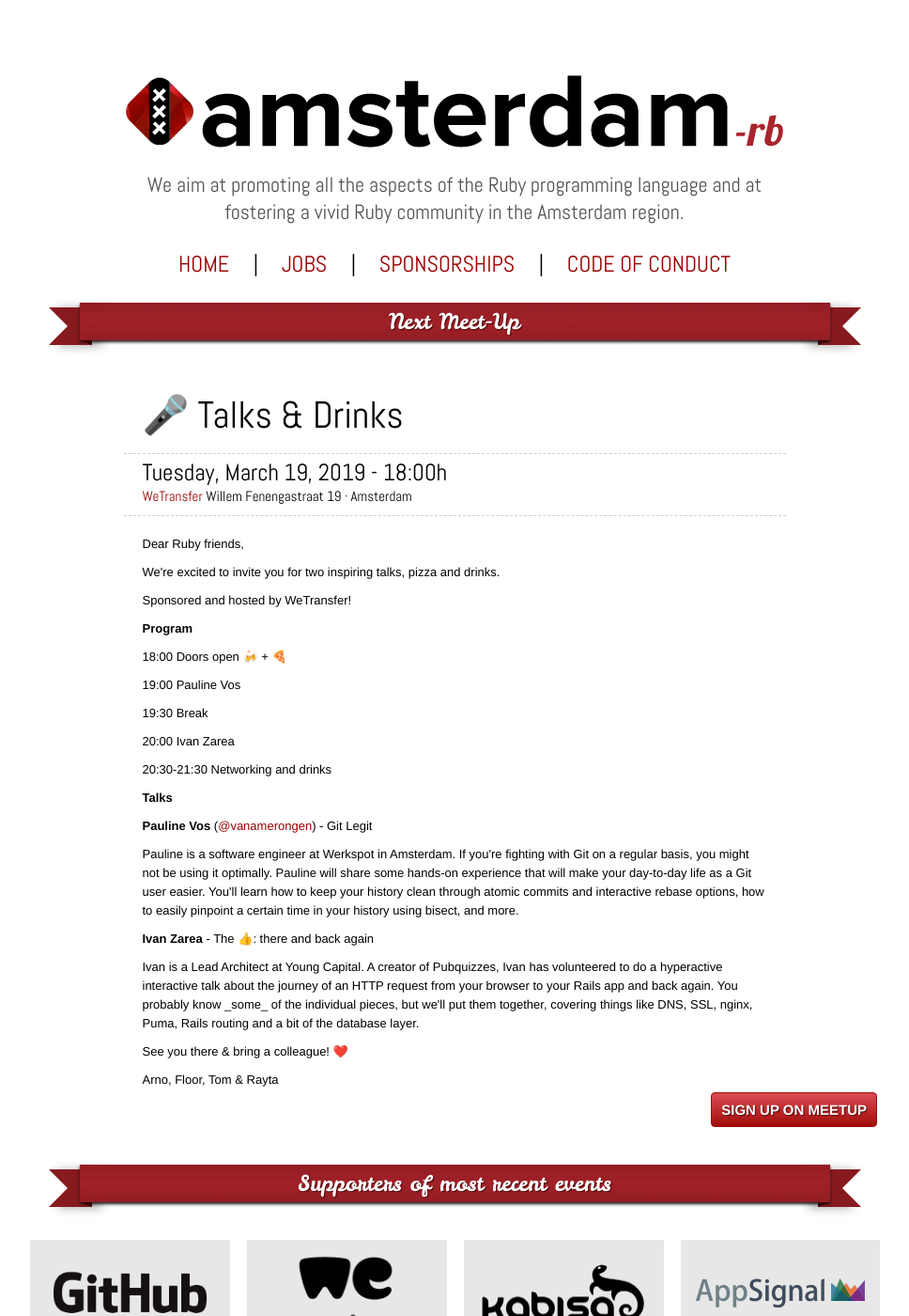
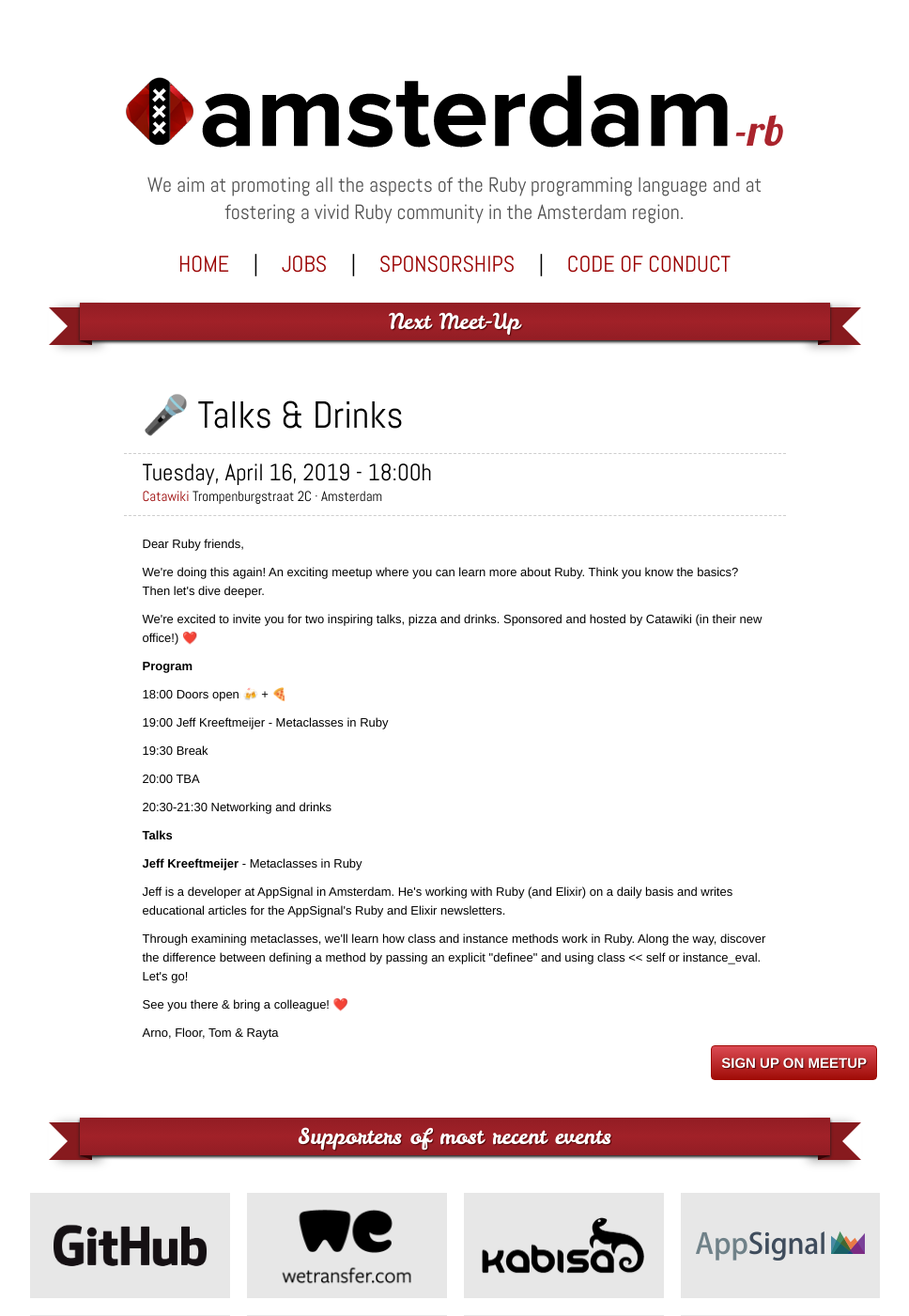
Before and after one commit to amsrb/amsrb.github.com, a Jekyll site: the page built from index.html, in a window 1280 px wide and 1400 px high. Shown: the whole window at 94% size, without its empty margins (156-1124 px from the left). Built offline with Jekyll 4.4.1, drawn with Linux system fonts in a browser that asks for light colours; comment, search, counter and statistics services are not loaded.

Commit message:
add April 16 meetup

```diff
--- a/index.html
+++ b/index.html
@@ -12,43 +12,38 @@
       <h2>🎤 Talks & Drinks</h2>
 
       <div class="date-loc">
-        <p class="date">Tuesday, March 19, 2019 - 18:00h</p>
+        <p class="date">Tuesday, April 16, 2019 - 18:00h</p>
         <p class="loc">
-          <a href="https://www.google.com/maps/place/Willem+Fenengastraat+19,+1096+BL+Amsterdam/@52.3334221,4.9148007,17z/data=!3m1!4b1!4m5!3m4!1s0x47c60bcd67331049:0x735b62a9374f18dd!8m2!3d52.3334188!4d4.9169894" title="location">WeTransfer</a>
-          Willem Fenengastraat 19 · Amsterdam
+          <a href="https://www.google.com/maps/search/?api=1&query=52.344234%2C4.911617" title="location">Catawiki</a>
+          Trompenburgstraat 2C · Amsterdam
         </p>
       </div>
 
       <div class="content">
         <p>Dear Ruby friends,</p>
 
-        <p>
-We're excited to invite you for two inspiring talks, pizza and drinks.</p>
-        <p>Sponsored and hosted by WeTransfer!</p>
-
+        <p>We're doing this again! An exciting meetup where you can learn more about Ruby. Think you know the basics? Then let's dive deeper.</p>
+        <p>We're excited to invite you for two inspiring talks, pizza and drinks. Sponsored and hosted by Catawiki (in their new office!) ❤️</p>
         <p><strong>Program</strong></p>
 
         <p>18:00 Doors open 🍻 + 🍕</p>
-        <p>19:00 Pauline Vos</p>
+        <p>19:00 Jeff Kreeftmeijer - Metaclasses in Ruby</p>
         <p>19:30 Break</p>
-        <p>20:00 Ivan Zarea</p>
+        <p>20:00 TBA</p>
         <p>20:30-21:30 Networking and drinks</p>
 
         <p><strong>Talks</strong></p>
 
-        <p><strong>Pauline Vos</strong> (<a href="https://www.twitter.com/vanamerongen" target="_blank">@vanamerongen</a>) - Git Legit</p>
-        <p>Pauline is a software engineer at Werkspot in Amsterdam. If you're fighting with Git on a regular basis, you might not be using it optimally. Pauline will share some hands-on experience that will make your day-to-day life as a Git user easier. You'll learn how to keep your history clean through atomic commits and interactive rebase options, how to easily pinpoint a certain time in your history using bisect, and more.</p>
-
-        <p><strong>Ivan Zarea</strong> - The 👍: there and back again</p>
-        <p>Ivan is a Lead Architect at Young Capital. A creator of Pubquizzes, Ivan has volunteered to do a hyperactive interactive talk about the journey of an HTTP request from your browser to your Rails app and back again. You probably know _some_ of the individual pieces, but we'll put them together, covering things like DNS, SSL, nginx, Puma, Rails routing and a bit of the database layer.</p>
-
+        <p><strong>Jeff Kreeftmeijer</strong> - Metaclasses in Ruby</p>
+        <p>Jeff is a developer at AppSignal in Amsterdam. He's working with Ruby (and Elixir) on a daily basis and writes educational articles for the AppSignal's Ruby and Elixir newsletters.</p>
+        <p>Through examining metaclasses, we'll learn how class and instance methods work in Ruby. Along the way, discover the difference between defining a method by passing an explicit "definee" and using <code>class << self</code> or <code>instance_eval</code>. Let's go!</p>
         <p>See you there &amp; bring a colleague! ❤️</p>
 
         <p>Arno, Floor, Tom &amp; Rayta</p>
       </div>
 
       <div class="button-wrapper">
-        <a class="button" href="https://www.meetup.com/nl-NL/Amsterdam-rb/events/258011697/">Sign up on Meetup</a>
+        <a class="button" href="https://www.meetup.com/nl-NL/Amsterdam-rb/events/259897133/">Sign up on Meetup</a>
       </div>
     </div>
   </div>
```
